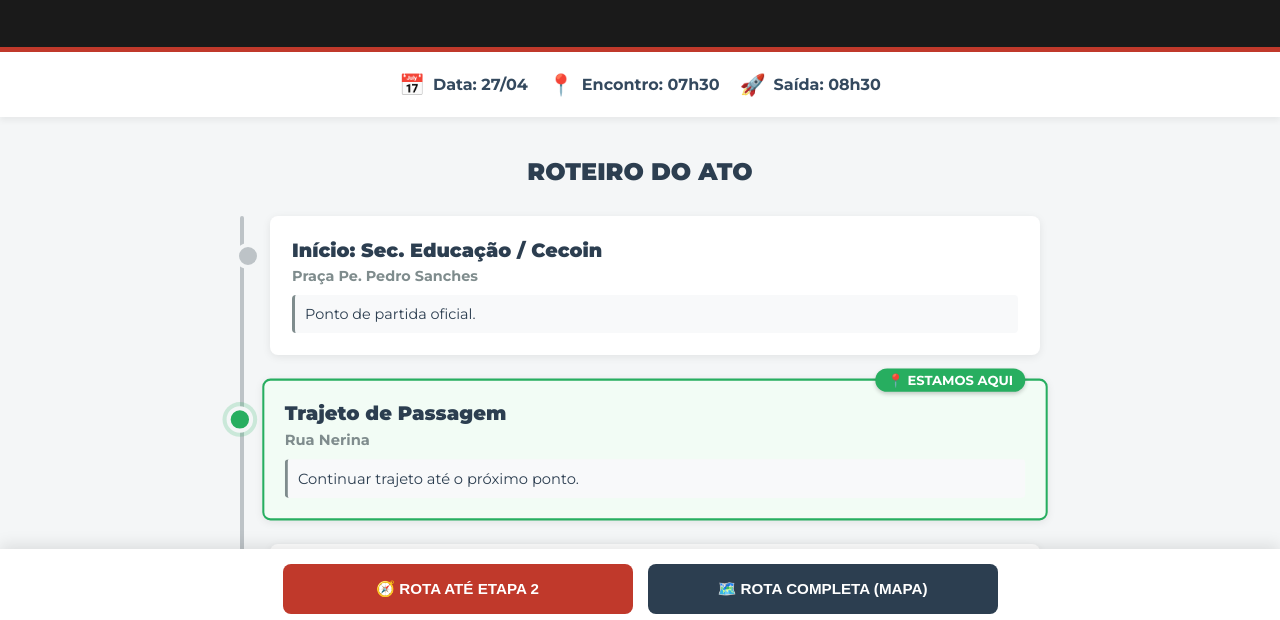
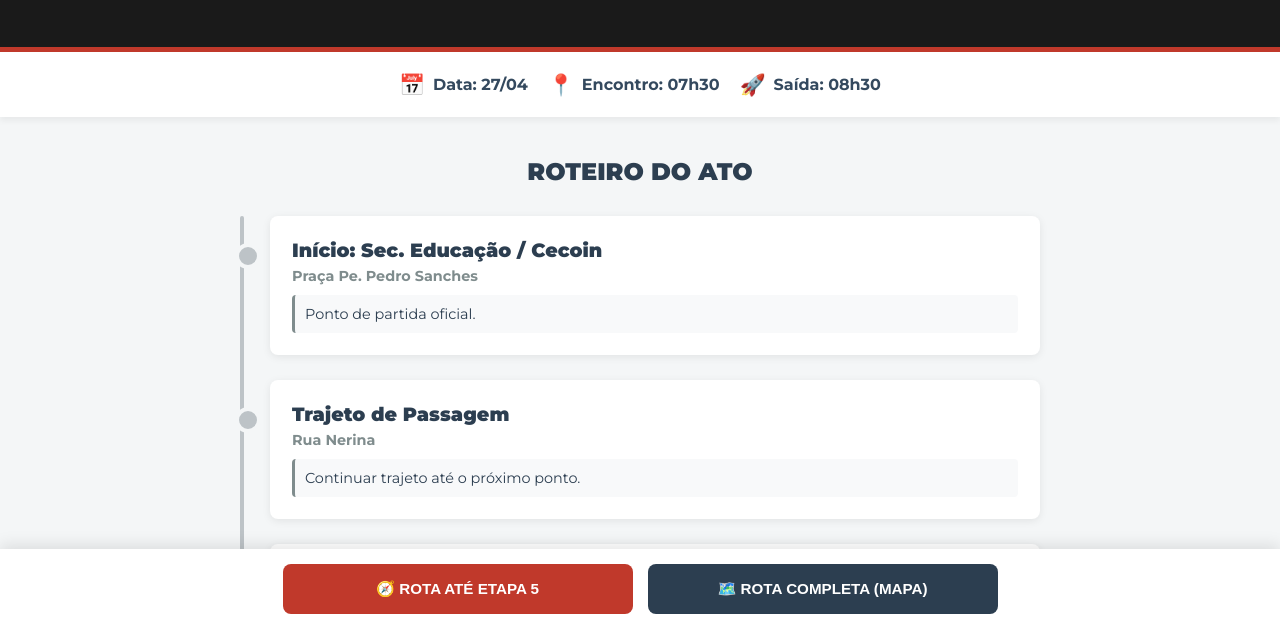
Before and after one commit to louveirafala/paralisacao, a plain HTML site: page index.html in a window 1280 px wide. Shown: the part 171-791 px from the top of the page. Drawn offline with Linux system fonts and the light colour scheme.

Commit message:
Change PONTO_ATUAL value from 2 to 5

```diff
--- a/index.html
+++ b/index.html
@@ -365,7 +365,7 @@
            Isso mudará automaticamente o Card Ativo e o GPS.
            ===================================================================== */
 
-        const PONTO_ATUAL = 2; // <--- ALTERE AQUI (Ex: 1, 5, 12...)
+        const PONTO_ATUAL = 5; // <--- ALTERE AQUI (Ex: 1, 5, 12...)
 
         /* ===================================================================== */
 
```
